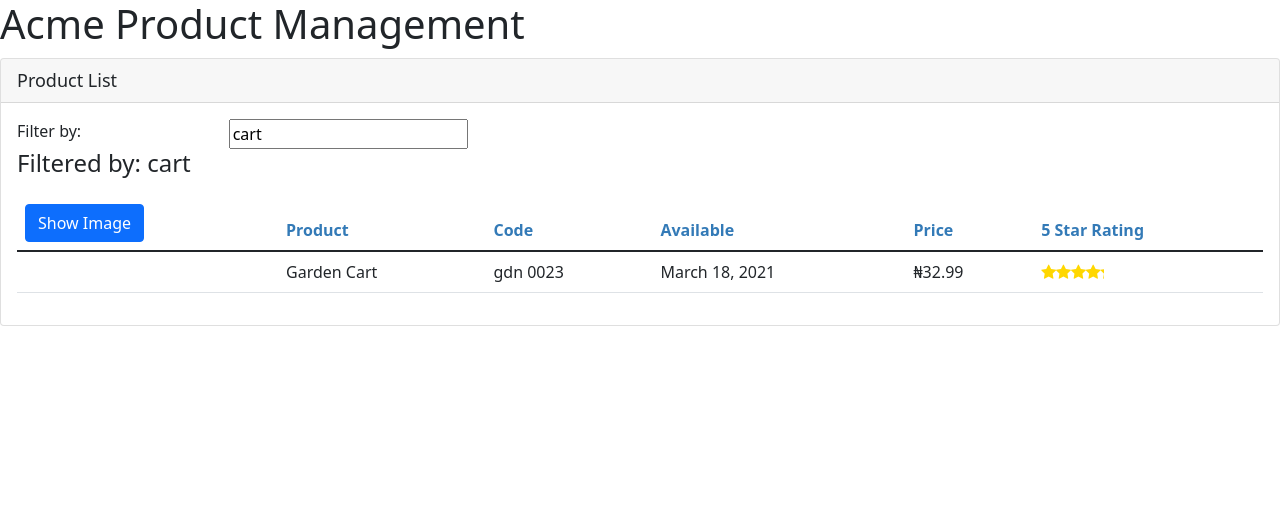
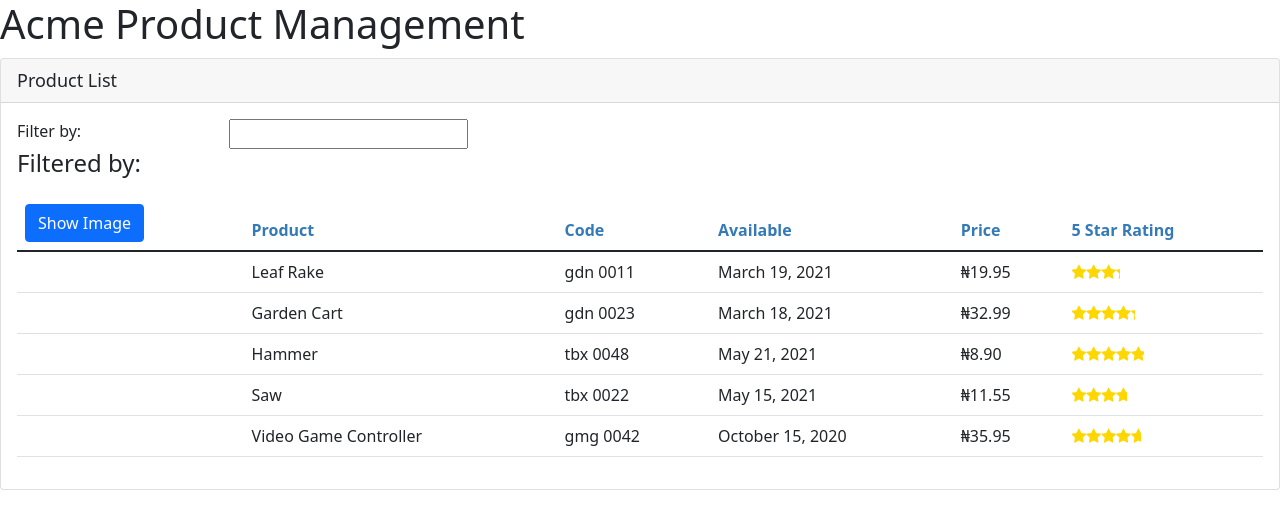
Before and after one commit to IEdiong/angular-getting-started, an Angular app: page / in a window 1280 px wide. Shown: the top 528 px of the page. Built offline with nearby package versions, Linux system fonts and the light colour scheme.

Commit message:
Services and Dependency Injection

```diff
--- a/src/app/products/product-list.component.ts
+++ b/src/app/products/product-list.component.ts
@@ -1,5 +1,6 @@
 import { Component, OnInit } from '@angular/core';
 import { IProduct } from './product';
+import { ProductService } from './product.service';
 
 @Component({
   selector: 'pm-products',
@@ -11,7 +12,9 @@
   showImage: boolean = false;
   imageWidth: number = 50;
   imageMargin: number = 2;
+  products: IProduct[] = [];
   private _listFilter: string = '';
+  filteredProducts: IProduct[] = [];
 
   set listFilter(value: string) {
     this._listFilter = value;
@@ -23,46 +26,19 @@
     return this._listFilter;
   }
 
+  constructor(private productService: ProductService) {}
+
+  ngOnInit(): void {
+    this.products = this.productService.getProducts();
+    this.filteredProducts = this.products;
+  }
+
   performFilter(filterBy: string): IProduct[] {
     filterBy = filterBy.toLowerCase();
     return this.products.filter((product: IProduct) =>
       product.productName.toLowerCase().includes(filterBy)
     );
   }
-
-  filteredProducts: IProduct[] = [];
-  products: IProduct[] = [
-    {
-      productId: 1,
-      productName: 'Leaf Rake',
-      productCode: 'GDN-0011',
-      releaseDate: 'March 19, 2021',
-      description: 'Leaf rake with 48-inch wooden handle.',
-      price: 19.95,
-      starRating: 3.2,
-      imageUrl: 'assets/images/leaf_rake.png',
-    },
-    {
-      productId: 2,
-      productName: 'Garden Cart',
-      productCode: 'GDN-0023',
-      releaseDate: 'March 18, 2021',
-      description: '15 gallon capacity rolling garden cart',
-      price: 32.99,
-      starRating: 4.2,
-      imageUrl: 'assets/images/garden_cart.png',
-    },
-    {
-      productId: 5,
-      productName: 'Hammer',
-      productCode: 'TBX-0048',
-      releaseDate: 'May 21, 2021',
-      description: 'Curved claw steel hammer',
-      price: 8.9,
-      starRating: 4.8,
-      imageUrl: 'assets/images/hammer.png',
-    },
-  ];
 
   toggleImage(): void {
     this.showImage = !this.showImage;
@@ -71,8 +47,4 @@
   onRatingClicked(message: string): void {
     this.pageTitle = `Product List: ${message}`;
   }
-
-  ngOnInit(): void {
-    this.listFilter = 'cart';
-  }
 }
--- /dev/null
+++ b/src/app/products/product.service.ts
@@ -0,0 +1,62 @@
+import { Injectable } from '@angular/core';
+import { IProduct } from './product';
+
+@Injectable({
+  providedIn: 'root',
+})
+export class ProductService {
+  getProducts(): IProduct[] {
+    return [
+      {
+        productId: 1,
+        productName: 'Leaf Rake',
+        productCode: 'GDN-0011',
+        releaseDate: 'March 19, 2021',
+        description: 'Leaf rake with 48-inch wooden handle.',
+        price: 19.95,
+        starRating: 3.2,
+        imageUrl: 'assets/images/leaf_rake.png',
+      },
+      {
+        productId: 2,
+        productName: 'Garden Cart',
+        productCode: 'GDN-0023',
+        releaseDate: 'March 18, 2021',
+        description: '15 gallon capacity rolling garden cart',
+        price: 32.99,
+        starRating: 4.2,
+        imageUrl: 'assets/images/garden_cart.png',
+      },
+      {
+        productId: 5,
+        productName: 'Hammer',
+        productCode: 'TBX-0048',
+        releaseDate: 'May 21, 2021',
+        description: 'Curved claw steel hammer',
+        price: 8.9,
+        starRating: 4.8,
+        imageUrl: 'assets/images/hammer.png',
+      },
+      {
+        productId: 8,
+        productName: 'Saw',
+        productCode: 'TBX-0022',
+        releaseDate: 'May 15, 2021',
+        description: '15-inch steel blade hand saw',
+        price: 11.55,
+        starRating: 3.7,
+        imageUrl: 'assets/images/saw.png',
+      },
+      {
+        productId: 10,
+        productName: 'Video Game Controller',
+        productCode: 'GMG-0042',
+        releaseDate: 'October 15, 2020',
+        description: 'Standard two-button video game controller',
+        price: 35.95,
+        starRating: 4.6,
+        imageUrl: 'assets/images/xbox-controller.png',
+      },
+    ];
+  }
+}
```
